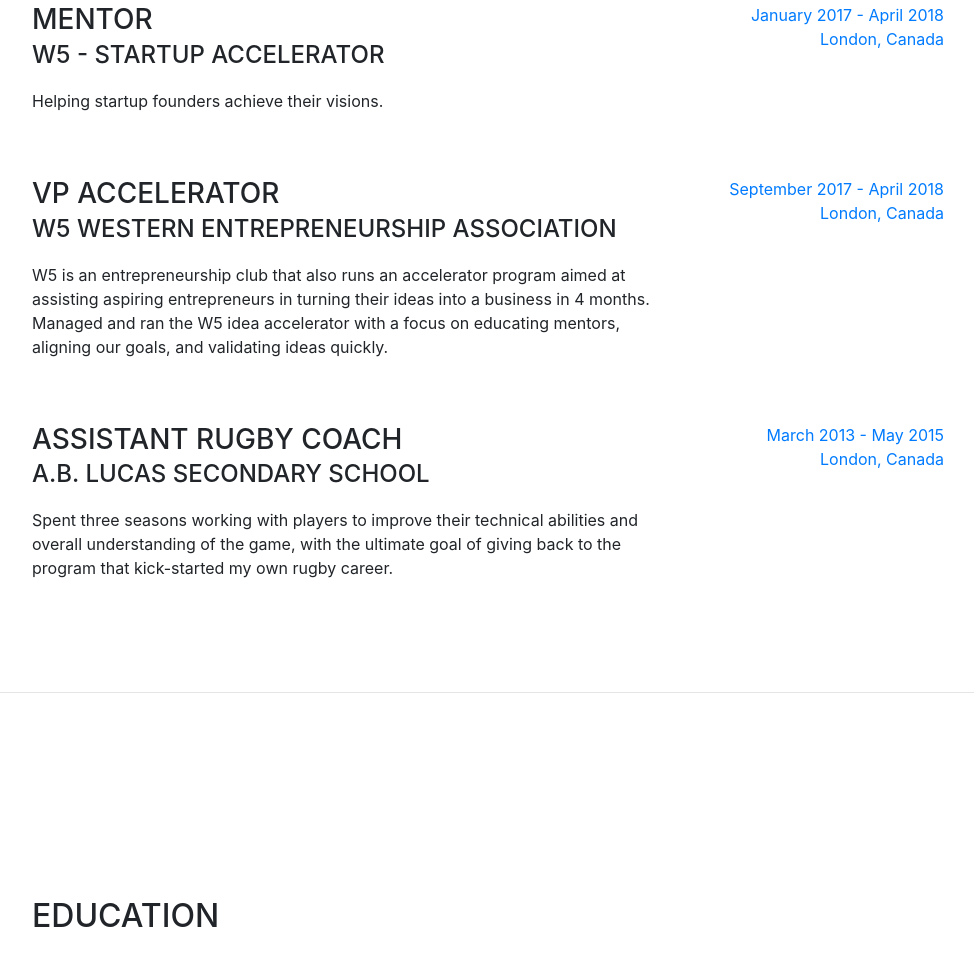
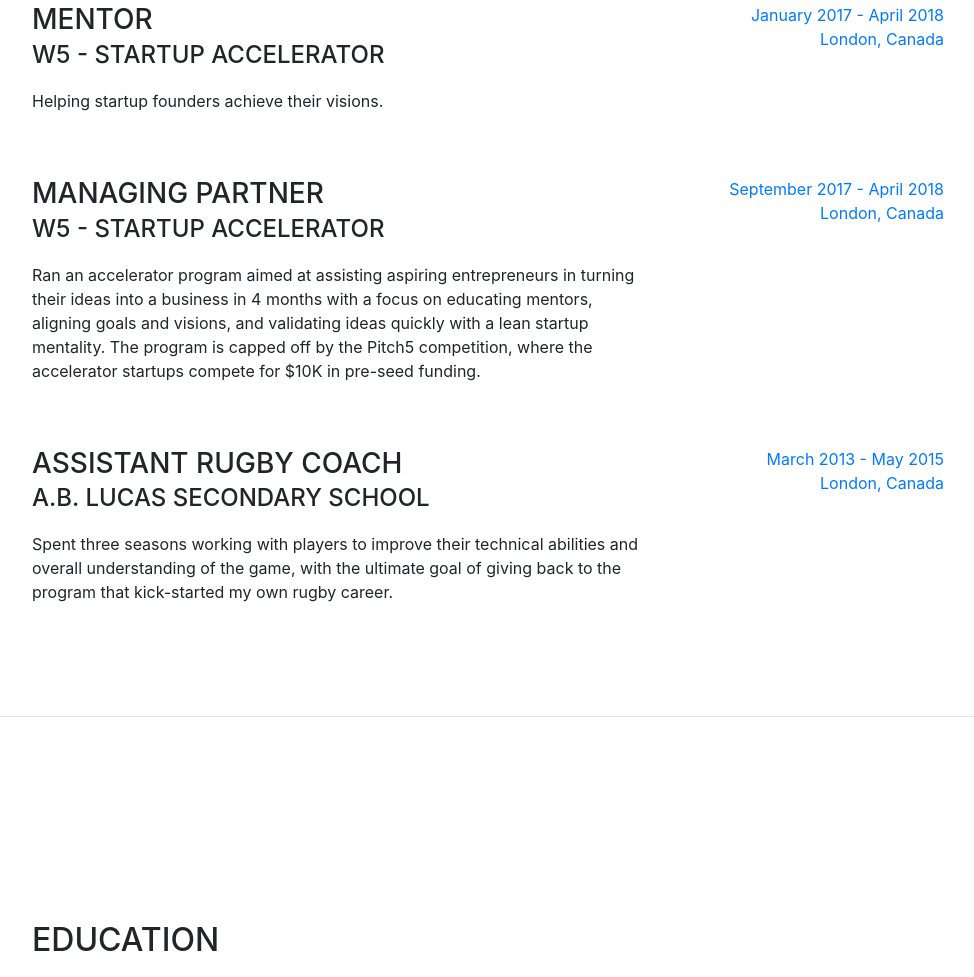
Before and after one commit to justinonthelam/justinlam-io-resume-bootstrap, a website with bundled scripts: page public/index.html in a window 1280 px wide. Shown: the part 2116-3093 px from the top of the page, without its empty margins (288-1262 px from the left). Built offline with nearby package versions, Linux system fonts and the light colour scheme; a web font is replaced by a local one.

Commit message:
updated VP acc

```diff
--- a/public/index.html
+++ b/public/index.html
@@ -162,10 +162,10 @@
 
             <div class="resume-item d-flex flex-column flex-md-row mb-5">
                 <div class="resume-content mr-auto">
-                  <h3 class="mb-0">VP Accelerator</h3>
-                  <div class="subheading mb-3">W5 Western Entrepreneurship Association</div>
+                  <h3 class="mb-0">Managing Partner</h3>
+                  <div class="subheading mb-3">W5 - Startup Accelerator</div>
                   <p>
-                      W5 is an entrepreneurship club that also runs an accelerator program aimed at assisting aspiring entrepreneurs in turning their ideas into a business in 4 months. Managed and ran the W5 idea accelerator with a focus on educating mentors, aligning our goals, and validating ideas quickly.
+                    Ran an accelerator program aimed at assisting aspiring entrepreneurs in turning their ideas into a business in 4 months with a focus on educating mentors, aligning goals and visions, and validating ideas quickly with a lean startup mentality. The program is capped off by the Pitch5 competition, where the accelerator startups compete for $10K in pre-seed funding.
                   </p>
                 </div>
                 <div class="resume-date text-md-right">
```
